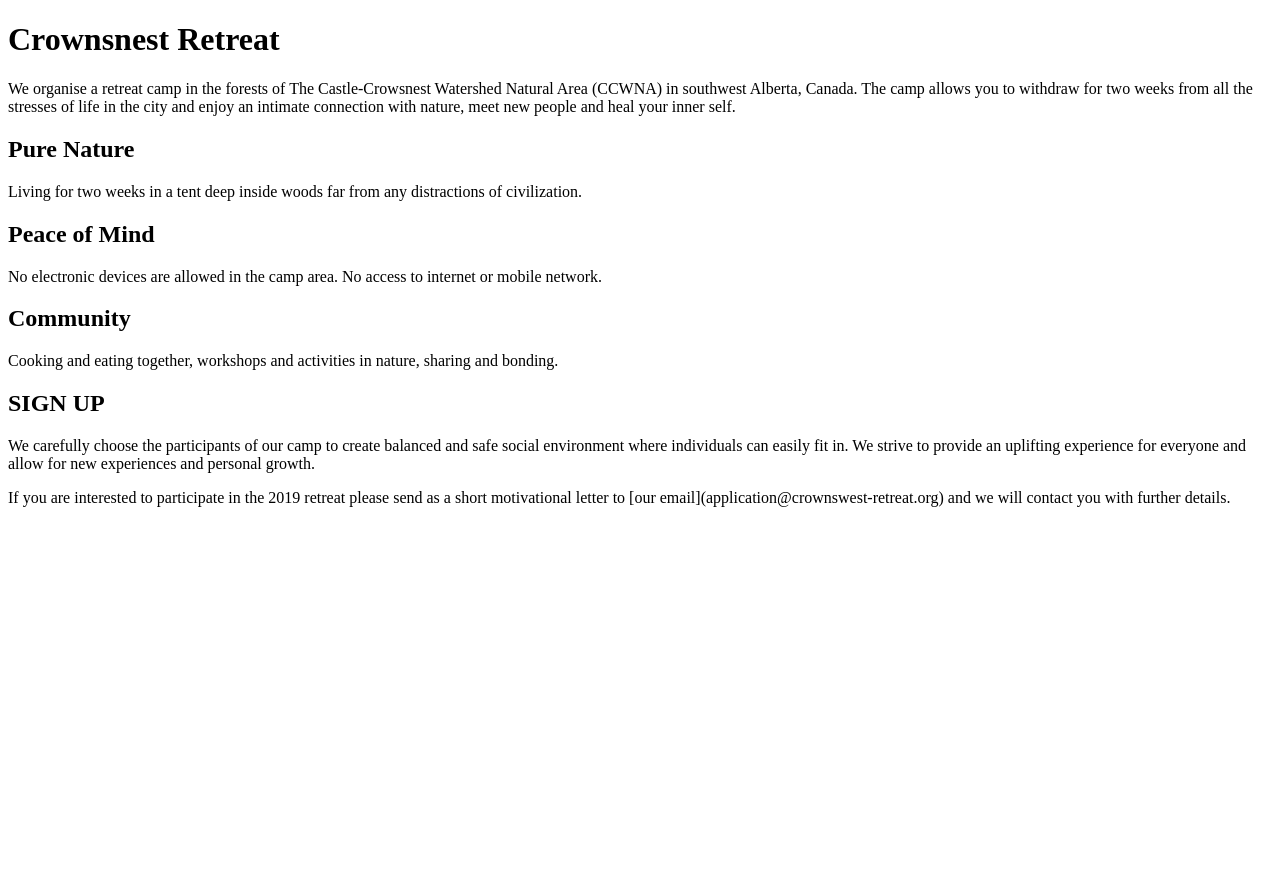
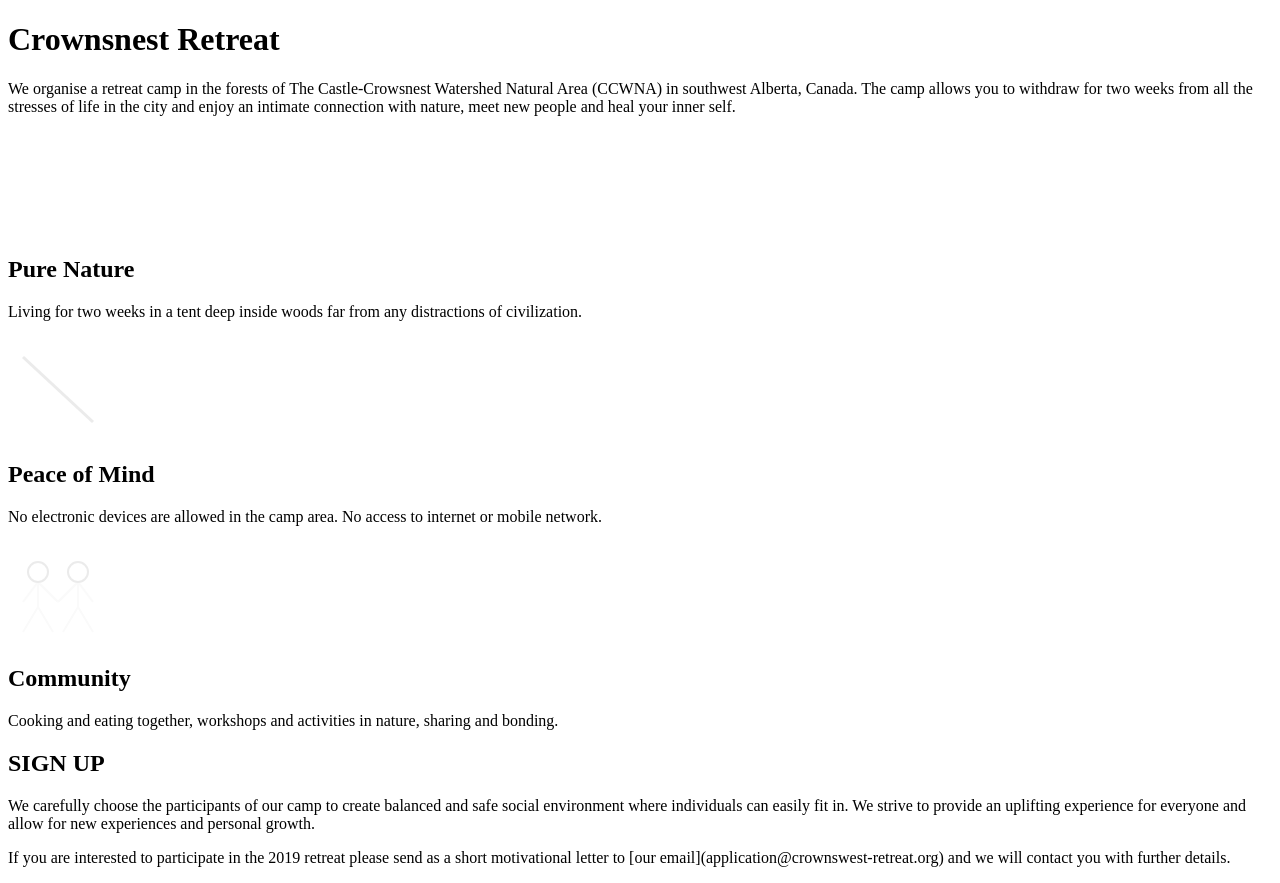
Before and after one commit to ricqvo/retreat, a plain HTML site: page index.html in a window 1280 px wide. Before the commit the page ends 800 px from the top, so only its background shows below. Drawn offline with Linux system fonts and the light colour scheme.

Commit message:
added svg icons to html code

```diff
--- a/index.html
+++ b/index.html
@@ -5,6 +5,7 @@
     <meta http-equiv="X-UA-Compatible" content="IE=edge" />
     <meta name="viewport" content="width=device-width, initial-scale=1.0" />
     <title>Crownsnest Retreat</title>
+    <link rel="stylesheet" href="style.css" />
   </head>
   <body>
     <h1>Crownsnest Retreat</h1>
@@ -16,6 +17,22 @@
       heal your inner self.
     </p>
     <div class="circle">
+      <svg
+        width="100"
+        height="100"
+        version="1.1"
+        viewBox="0 0 100 100"
+        xmlns="http://www.w3.org/2000/svg"
+      >
+        <g transform="translate(0 -1022.5)" fill="none" stroke="#fff">
+          <path d="m10 1112.5h80" stroke-width="3" />
+          <g stroke-width="2">
+            <path d="m20 1112.5 40-70" />
+            <path d="m80 1112.5-40-70" />
+            <path d="m34 1112.5 16-28 16 28" />
+          </g>
+        </g>
+      </svg>
       <h2>Pure Nature</h2>
       <p>
         Living for two weeks in a tent deep inside woods far from any
@@ -23,6 +40,39 @@
       </p>
     </div>
     <div class="circle">
+      <svg
+        width="100"
+        height="100"
+        version="1.1"
+        viewBox="0 0 100 100"
+        xmlns="http://www.w3.org/2000/svg"
+      >
+        <g transform="translate(0 -1022.5)" fill="none">
+          <g stroke="#fff" stroke-linecap="round" stroke-linejoin="round">
+            <rect
+              x="30"
+              y="1037.5"
+              width="40"
+              height="75"
+              rx="5"
+              ry="5"
+              opacity=".99"
+              stroke-width="2"
+            />
+            <rect
+              x="35"
+              y="1042.5"
+              width="30"
+              height="60"
+              rx="0"
+              ry="0"
+              opacity=".99"
+            />
+            <circle cx="50" cy="1107.5" r="2" opacity=".99" />
+          </g>
+          <path d="m15 1042.5 70 65" stroke="#ebebeb" stroke-width="3" />
+        </g>
+      </svg>
       <h2>Peace of Mind</h2>
       <p>
         No electronic devices are allowed in the camp area. No access to
@@ -30,6 +80,44 @@
       </p>
     </div>
     <div class="circle">
+      <svg
+        width="100"
+        height="100"
+        version="1.1"
+        viewBox="0 0 100 100"
+        xmlns="http://www.w3.org/2000/svg"
+      >
+        <g transform="translate(0 -1022.5)" fill="none" stroke-width="2">
+          <g stroke="#fafafa">
+            <path d="m15 1112.5 15-25 15 25" />
+            <path d="m30 1062.5v25" />
+            <path d="m15 1082.5 15-20 20 20" />
+          </g>
+          <circle
+            cx="30"
+            cy="1052.5"
+            r="10"
+            opacity=".99"
+            stroke="#ebebeb"
+            stroke-linecap="round"
+            stroke-linejoin="round"
+          />
+          <g stroke="#fafafa">
+            <path d="m55 1112.5 15-25 15 25" />
+            <path d="m70 1062.5v25" />
+            <path d="m50 1082.5 20-20 15 20" />
+          </g>
+          <circle
+            cx="70"
+            cy="1052.5"
+            r="10"
+            opacity=".99"
+            stroke="#ebebeb"
+            stroke-linecap="round"
+            stroke-linejoin="round"
+          />
+        </g>
+      </svg>
       <h2>Community</h2>
       <p>
         Cooking and eating together, workshops and activities in nature, sharing
```
